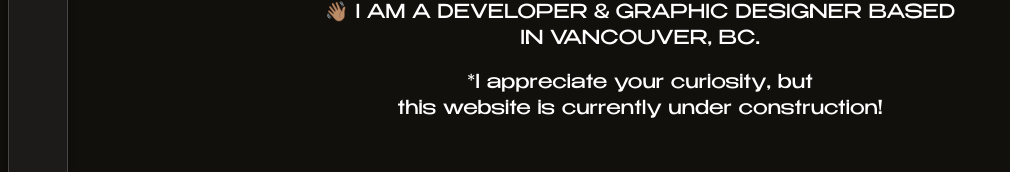
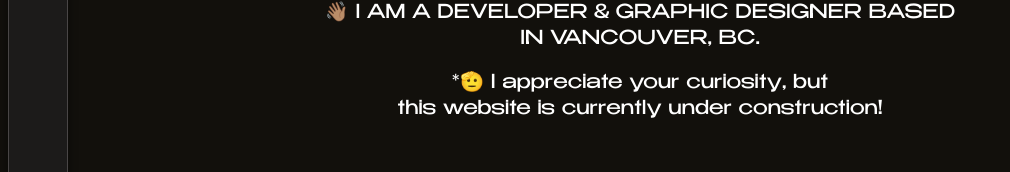
Before and after one commit to gathrean/my-portfolio, a React (Create React App) app: page / in a window 1280 px wide. Shown: the part 471-643 px from the top of the page, without its empty margins (0-1010 px from the left). Built offline with nearby package versions, Linux system fonts and the light colour scheme.

Commit message:
Updated message

```diff
--- a/src/App.js
+++ b/src/App.js
@@ -50,7 +50,7 @@ function App() {
           </p>
           <br></br>
           <p className="banner-subtitle sf-regular">
-            *I appreciate your curiosity, but
+            *🫡 I appreciate your curiosity, but
             <br></br>
             this website is currently under construction!
           </p>
```
